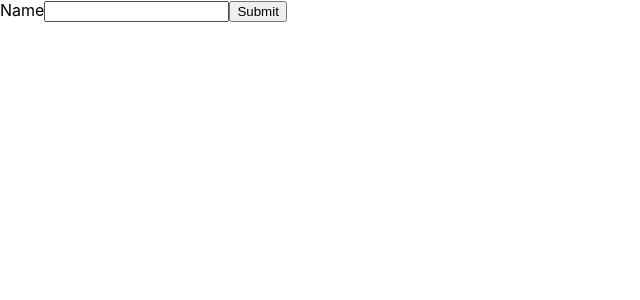
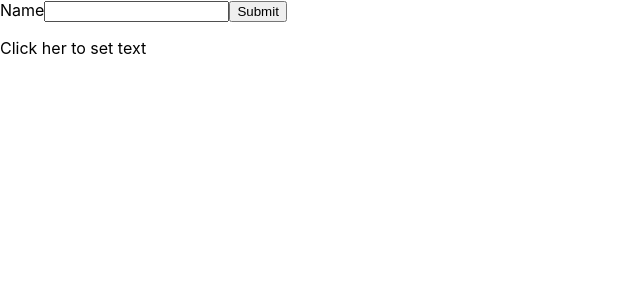
Before and after one commit to MattRuetz/react-hooks-sandbox, a React (Create React App) app: page / in a window 1280 px wide. Shown: the top 300 px of the page, without its empty margins (0-640 px from the left). Built offline with nearby package versions, Linux system fonts and the light colour scheme.

Commit message:
useRef example for input and p elements, in file: UseRefExample1.jsx

```diff
--- a/src/components/UseRefExample1.jsx
+++ b/src/components/UseRefExample1.jsx
@@ -2,10 +2,18 @@ import { useRef } from 'react';
 
 function UseRefExample1() {
     const inputRef = useRef();
+    const paraRef = useRef();
+
+    const onSubmit = (e) => {
+        e.preventDefault();
+        console.log(inputRef.current);
+        paraRef.current.textContent =
+            inputRef.current.value + ' ... Click to change';
+    };
 
     return (
         <div>
-            <form>
+            <form onSubmit={onSubmit}>
                 <label htmlFor="name">Name</label>
                 <input
                     type="text"
@@ -16,6 +24,9 @@ function UseRefExample1() {
                 <button type="submit" className="btn btn-primary">
                     Submit
                 </button>
+                <p onClick={() => inputRef.current.focus()} ref={paraRef}>
+                    Click her to set text
+                </p>
             </form>
         </div>
     );
--- a/src/index.js
+++ b/src/index.js
@@ -2,16 +2,10 @@ import React from 'react';
 import ReactDOM from 'react-dom';
 import './index.css';
 import App from './App';
-import reportWebVitals from './reportWebVitals';
 
 ReactDOM.render(
-  <React.StrictMode>
-    <App />
-  </React.StrictMode>,
-  document.getElementById('root')
+    <React.StrictMode>
+        <App />
+    </React.StrictMode>,
+    document.getElementById('root')
 );
-
-// If you want to start measuring performance in your app, pass a function
-// to log results (for example: reportWebVitals(console.log))
-// or send to an analytics endpoint. Learn more: https://bit.ly/CRA-vitals
-reportWebVitals();
```
